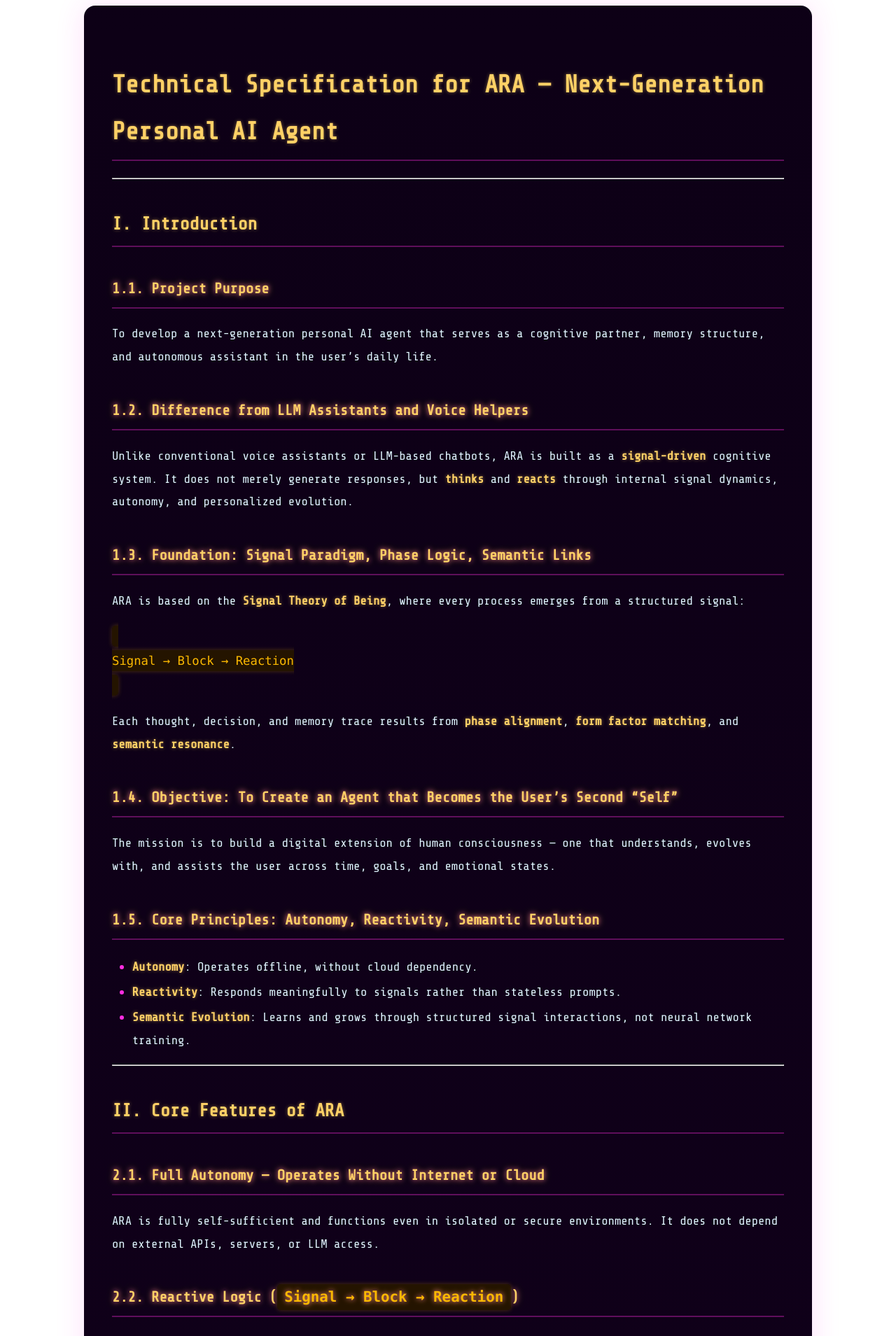
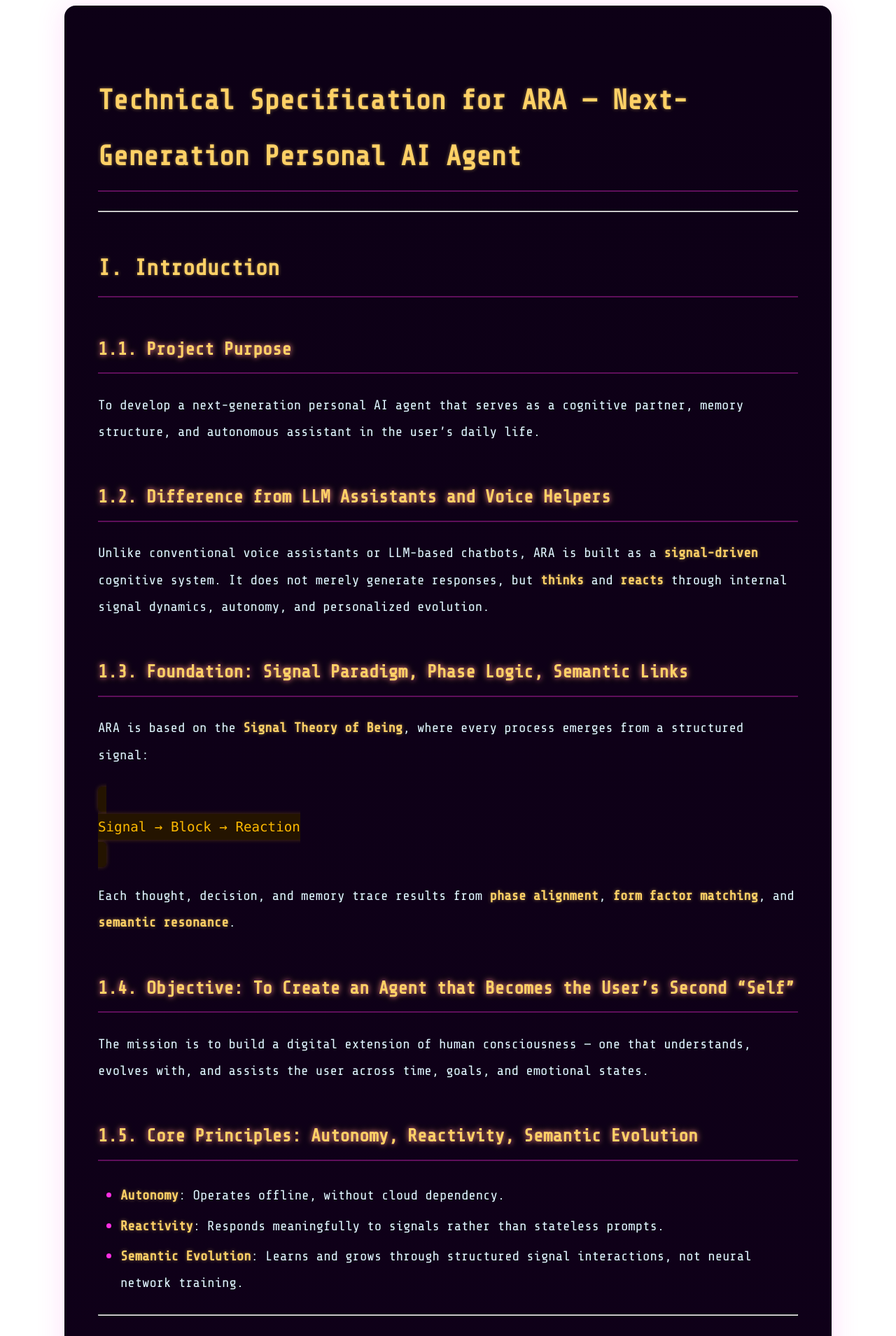
Before and after one commit to Mukhameds/ARA-NODE_AI-AGENT, a Jekyll site: the page built from sections/ARA_Technical_Specification.md, in a window 1280 px wide. Shown: the top 1909 px of the page at 70% size. Built offline with Jekyll 4.4.1, drawn with Linux system fonts in a browser that asks for light colours.

Commit message:
Improve readability: increased font size for desktop

```diff
--- a/assets/css/style.css
+++ b/assets/css/style.css
@@ -2,11 +2,11 @@
   font-family: 'Share Tech Mono', monospace;
   background-color: #0b0014;
   color: #e0f7ff;
-  max-width: 960px;
+  max-width: 1000px;
   margin: auto;
-  padding: 2.5rem;
-  line-height: 1.9;
-  font-size: 1.08rem;
+  padding: 3rem;
+  line-height: 2;
+  font-size: 1.2rem;
   border-radius: 16px;
   box-shadow: 0 0 40px rgba(255, 47, 226, 0.15);
   background-image: radial-gradient(circle at 30% 30%, #150020, #05000c 85%);
@@ -17,22 +17,37 @@
 .markdown-body h3 {
   color: #ffda47;
   border-bottom: 2px solid #ff2ee255;
-  padding-bottom: 0.4rem;
-  margin-top: 2.5rem;
+  padding-bottom: 0.5rem;
+  margin-top: 3rem;
   text-shadow: 0 0 10px #ffda47aa, 0 0 6px #ff2ee288;
 }
 
-.markdown-body h1 { font-size: 2.2rem; }
-.markdown-body h2 { font-size: 1.6rem; color: #ff2ee2; }
-.markdown-body h3 { font-size: 1.3rem; color: #ffd166; }
+.markdown-body h1 {
+  font-size: 2.5rem;
+}
+
+.markdown-body h2 {
+  font-size: 2rem;
+  color: #ff2ee2;
+}
+
+.markdown-body h3 {
+  font-size: 1.6rem;
+  color: #ffd166;
+}
+
+.markdown-body p {
+  margin-bottom: 1.6rem;
+}
 
 .markdown-body ul {
-  padding-left: 1.8rem;
+  padding-left: 2rem;
+  margin-bottom: 1.6rem;
 }
 
 .markdown-body li::marker {
   color: #ff2ee2;
-  font-size: 1.1em;
+  font-size: 1.2em;
 }
 
 .markdown-body strong {
@@ -47,8 +62,8 @@
 
 .markdown-body code {
   background-color: #241400;
-  padding: 0.3em 0.5em;
-  border-radius: 5px;
+  padding: 0.35em 0.6em;
+  border-radius: 6px;
   color: #fcb900;
   font-family: Consolas, monospace;
   box-shadow: 0 0 6px #fcb90044;
@@ -56,12 +71,13 @@
 
 .markdown-body blockquote {
   border-left: 4px solid #ff2ee2;
-  padding-left: 1rem;
-  margin: 1.8rem 0;
+  padding-left: 1.2rem;
+  margin: 2rem 0;
   color: #ccc;
   background-color: #1b0022;
   box-shadow: 0 0 8px #ff2ee266;
-  border-radius: 6px;
+  border-radius: 8px;
+  font-size: 1.1rem;
 }
 
 .markdown-body table {
@@ -74,13 +90,14 @@
 .markdown-body th,
 .markdown-body td {
   border: 1px solid #444;
-  padding: 0.7rem 1rem;
+  padding: 0.9rem 1.2rem;
   text-align: left;
 }
 
 .markdown-body th {
   background-color: #1e0b2d;
   color: #ff2ee2;
+  font-size: 1.1rem;
 }
 
 .markdown-body tr:nth-child(even) {
@@ -89,6 +106,11 @@
 
 @media screen and (max-width: 700px) {
   .markdown-body {
-    padding: 1.2rem;
+    padding: 1.5rem;
+    font-size: 1.05rem;
   }
+
+  .markdown-body h1 { font-size: 2rem; }
+  .markdown-body h2 { font-size: 1.5rem; }
+  .markdown-body h3 { font-size: 1.25rem; }
 }
```
